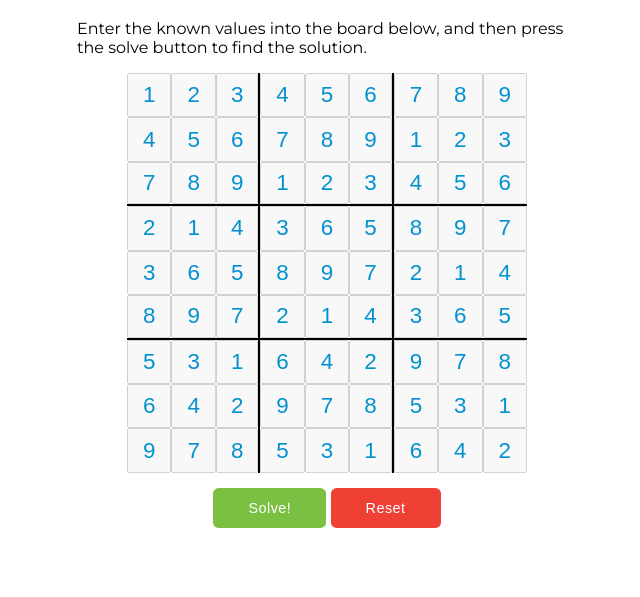
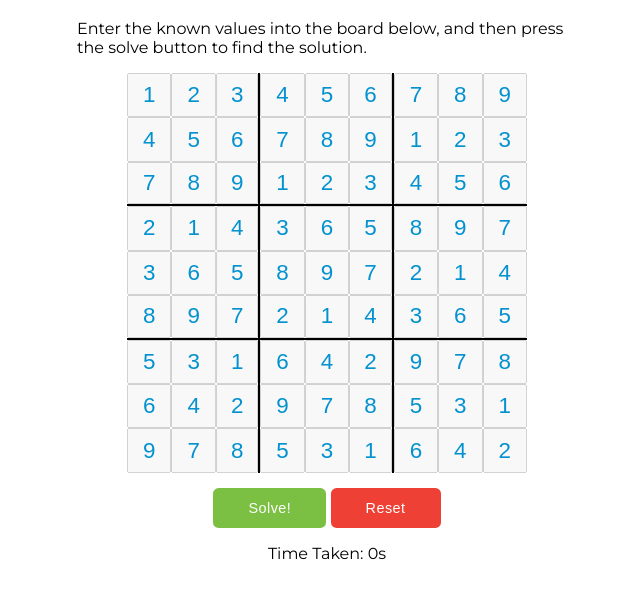
Before and after one commit to george1410/sudoku-solver, a plain HTML site: page index.html in a window 1280 px wide. Both pictures are taken after a click on the button "Solve!". Shown: the part 113-710 px from the top of the page, without its empty margins (313-953 px from the left). Drawn offline with Linux system fonts and the light colour scheme.

Commit message:
added timer

```diff
--- a/index.html
+++ b/index.html
@@ -17,6 +17,7 @@
                 <button id="solveButton">Solve!</button>
                 <button id="resetButton">Reset</button>
             </div>
+            <p id="time-taken"></p>
         </div>
         <script src="solver.js"></script>
     </div>
--- a/solver.js
+++ b/solver.js
@@ -34,6 +34,8 @@ function reset() {
         }
     }
 
+    document.querySelector('#time-taken').textContent = '';
+
     board = new Array(9);
     mask = new Array(9);
     for (i = 0; i < board.length; i++) {
@@ -65,6 +67,7 @@ document.querySelector('#solveButton').onclick = () => {
 }
 
 function solve() {
+    let v0 = performance.now();
     while (pos < 81) {
         if (mask[xpos][ypos] == 0) {
             board[xpos][ypos]++;
@@ -80,6 +83,9 @@ function solve() {
             nextPos();
         }
     }
+    let v1 = performance.now();
+
+    document.querySelector('#time-taken').textContent = 'Time Taken: ' + (v1-v0)/1000 + 's';
 
     fillUI();
 }
--- a/style.css
+++ b/style.css
@@ -86,3 +86,7 @@ button {
 #resetButton:hover {
     background: #d6392f;
 }
+
+#time-taken {
+    text-align: center;
+}
```
